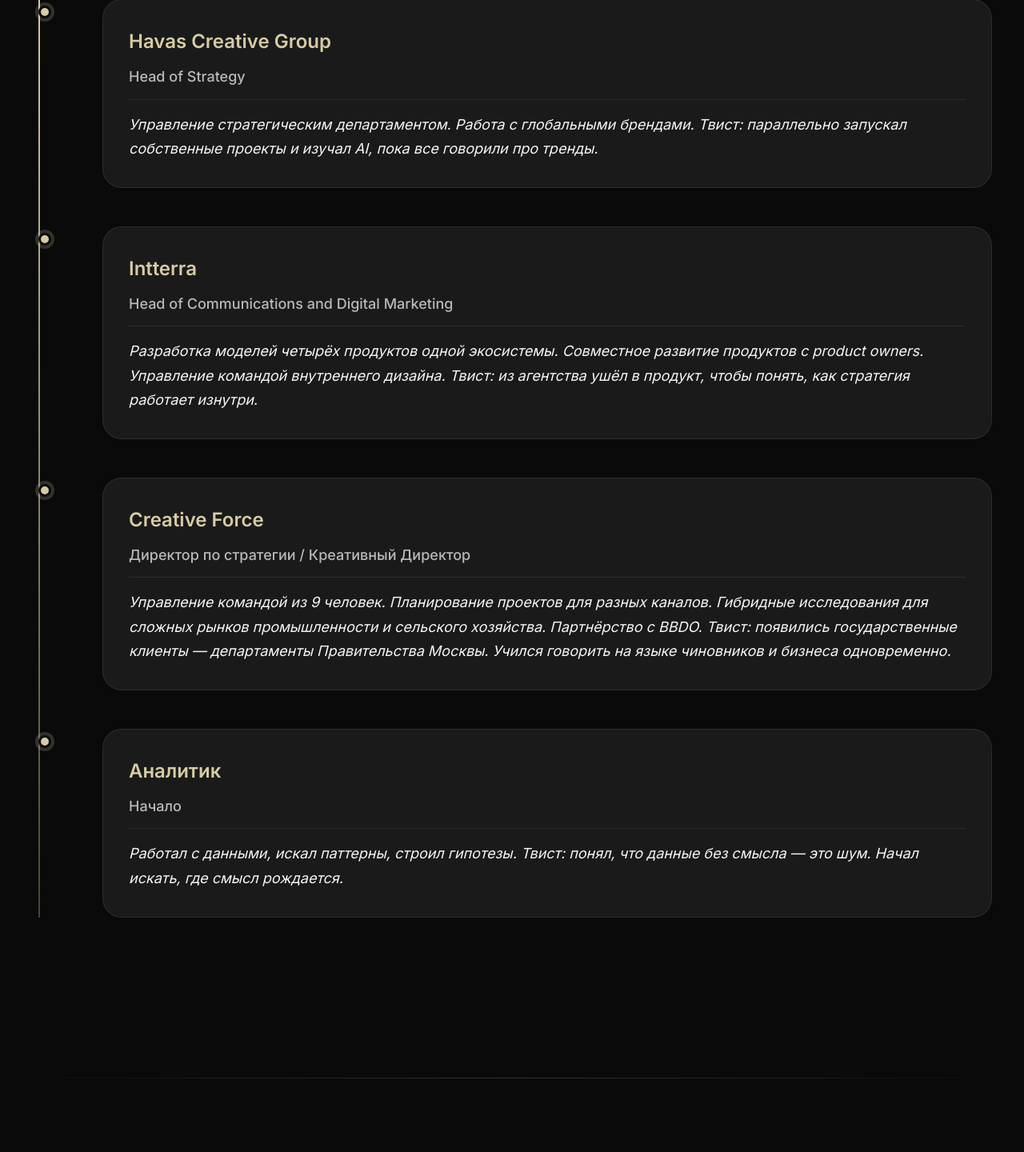
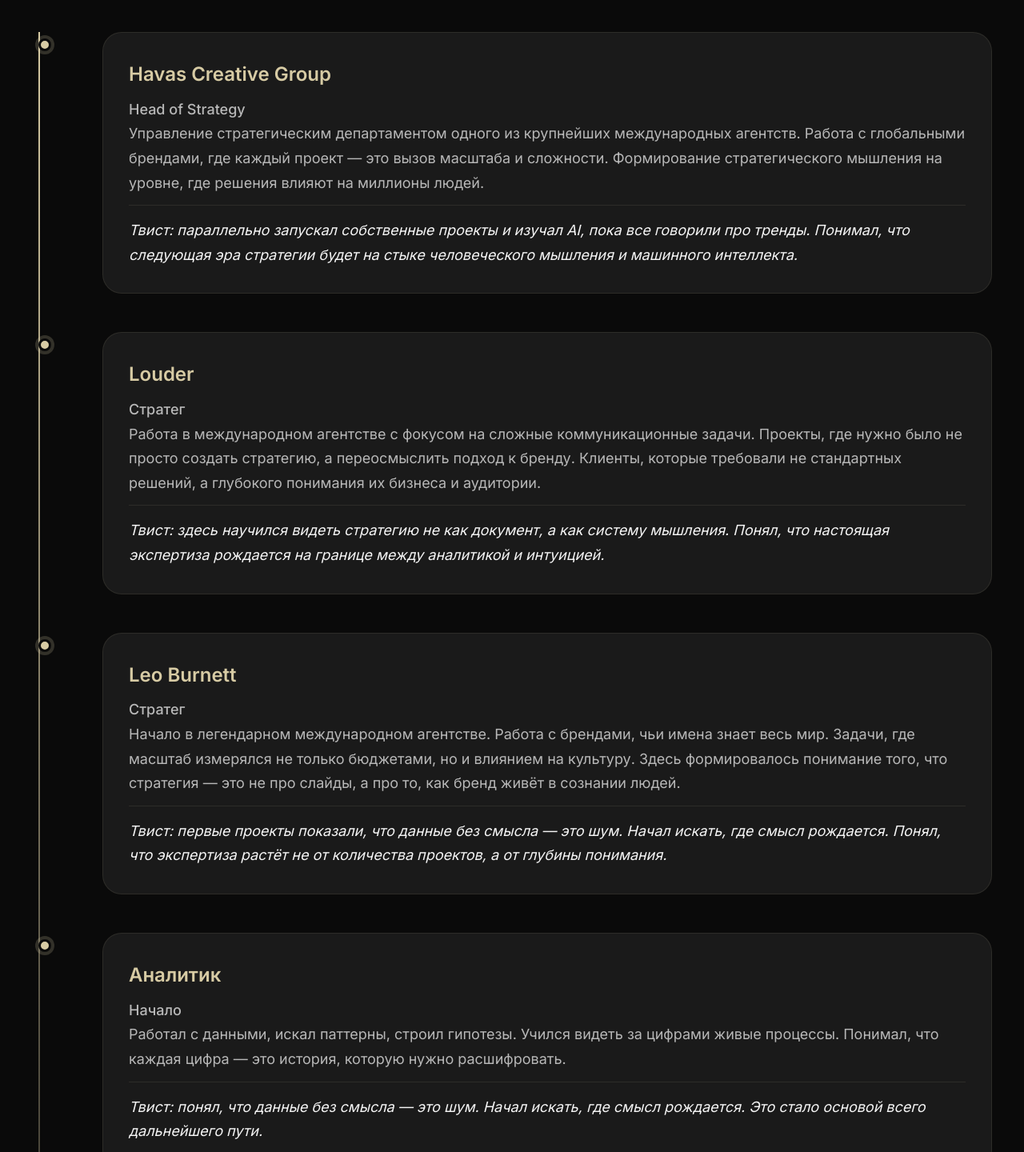
Before and after one commit to vasilievyakov/cv-landing, a plain HTML site: page index.html in a window 1280 px wide. Shown: the part 2311-3751 px from the top of the page at 80% size. Drawn offline with Linux system fonts and the light colour scheme.

Commit message:
Rewrite career section: focus on international agencies and expertise growth

```diff
--- a/index.html
+++ b/index.html
@@ -832,30 +832,33 @@
     <section>
         <div class="container">
             <h2>Карьера</h2>
-            <p class="section-intro">Путь от аналитика до директора по стратегии. С неожиданными поворотами и переходами между мирами.</p>
+            <p class="section-intro">Путь от аналитика до директора по стратегии в крупнейших международных агентствах. Рост экспертизы через работу с феноменальными по масштабу клиентами и задачами.</p>
             <div class="career-timeline">
                 <div class="career-step">
                     <div class="career-marker"></div>
                     <div class="career-content">
                         <strong>Havas Creative Group</strong>
                         <p class="career-role">Head of Strategy</p>
-                        <p>Управление стратегическим департаментом. Работа с глобальными брендами. Твист: параллельно запускал собственные проекты и изучал AI, пока все говорили про тренды.</p>
+                        <p>Управление стратегическим департаментом одного из крупнейших международных агентств. Работа с глобальными брендами, где каждый проект — это вызов масштаба и сложности. Формирование стратегического мышления на уровне, где решения влияют на миллионы людей.</p>
+                        <p>Твист: параллельно запускал собственные проекты и изучал AI, пока все говорили про тренды. Понимал, что следующая эра стратегии будет на стыке человеческого мышления и машинного интеллекта.</p>
                     </div>
                 </div>
                 <div class="career-step">
                     <div class="career-marker"></div>
                     <div class="career-content">
-                        <strong>Intterra</strong>
-                        <p class="career-role">Head of Communications and Digital Marketing</p>
-                        <p>Разработка моделей четырёх продуктов одной экосистемы. Совместное развитие продуктов с product owners. Управление командой внутреннего дизайна. Твист: из агентства ушёл в продукт, чтобы понять, как стратегия работает изнутри.</p>
+                        <strong>Louder</strong>
+                        <p class="career-role">Стратег</p>
+                        <p>Работа в международном агентстве с фокусом на сложные коммуникационные задачи. Проекты, где нужно было не просто создать стратегию, а переосмыслить подход к бренду. Клиенты, которые требовали не стандартных решений, а глубокого понимания их бизнеса и аудитории.</p>
+                        <p>Твист: здесь научился видеть стратегию не как документ, а как систему мышления. Понял, что настоящая экспертиза рождается на границе между аналитикой и интуицией.</p>
                     </div>
                 </div>
                 <div class="career-step">
                     <div class="career-marker"></div>
                     <div class="career-content">
-                        <strong>Creative Force</strong>
-                        <p class="career-role">Директор по стратегии / Креативный Директор</p>
-                        <p>Управление командой из 9 человек. Планирование проектов для разных каналов. Гибридные исследования для сложных рынков промышленности и сельского хозяйства. Партнёрство с BBDO. Твист: появились государственные клиенты — департаменты Правительства Москвы. Учился говорить на языке чиновников и бизнеса одновременно.</p>
+                        <strong>Leo Burnett</strong>
+                        <p class="career-role">Стратег</p>
+                        <p>Начало в легендарном международном агентстве. Работа с брендами, чьи имена знает весь мир. Задачи, где масштаб измерялся не только бюджетами, но и влиянием на культуру. Здесь формировалось понимание того, что стратегия — это не про слайды, а про то, как бренд живёт в сознании людей.</p>
+                        <p>Твист: первые проекты показали, что данные без смысла — это шум. Начал искать, где смысл рождается. Понял, что экспертиза растёт не от количества проектов, а от глубины понимания.</p>
                     </div>
                 </div>
                 <div class="career-step">
@@ -863,7 +866,8 @@
                     <div class="career-content">
                         <strong>Аналитик</strong>
                         <p class="career-role">Начало</p>
-                        <p>Работал с данными, искал паттерны, строил гипотезы. Твист: понял, что данные без смысла — это шум. Начал искать, где смысл рождается.</p>
+                        <p>Работал с данными, искал паттерны, строил гипотезы. Учился видеть за цифрами живые процессы. Понимал, что каждая цифра — это история, которую нужно расшифровать.</p>
+                        <p>Твист: понял, что данные без смысла — это шум. Начал искать, где смысл рождается. Это стало основой всего дальнейшего пути.</p>
                     </div>
                 </div>
             </div>
```
